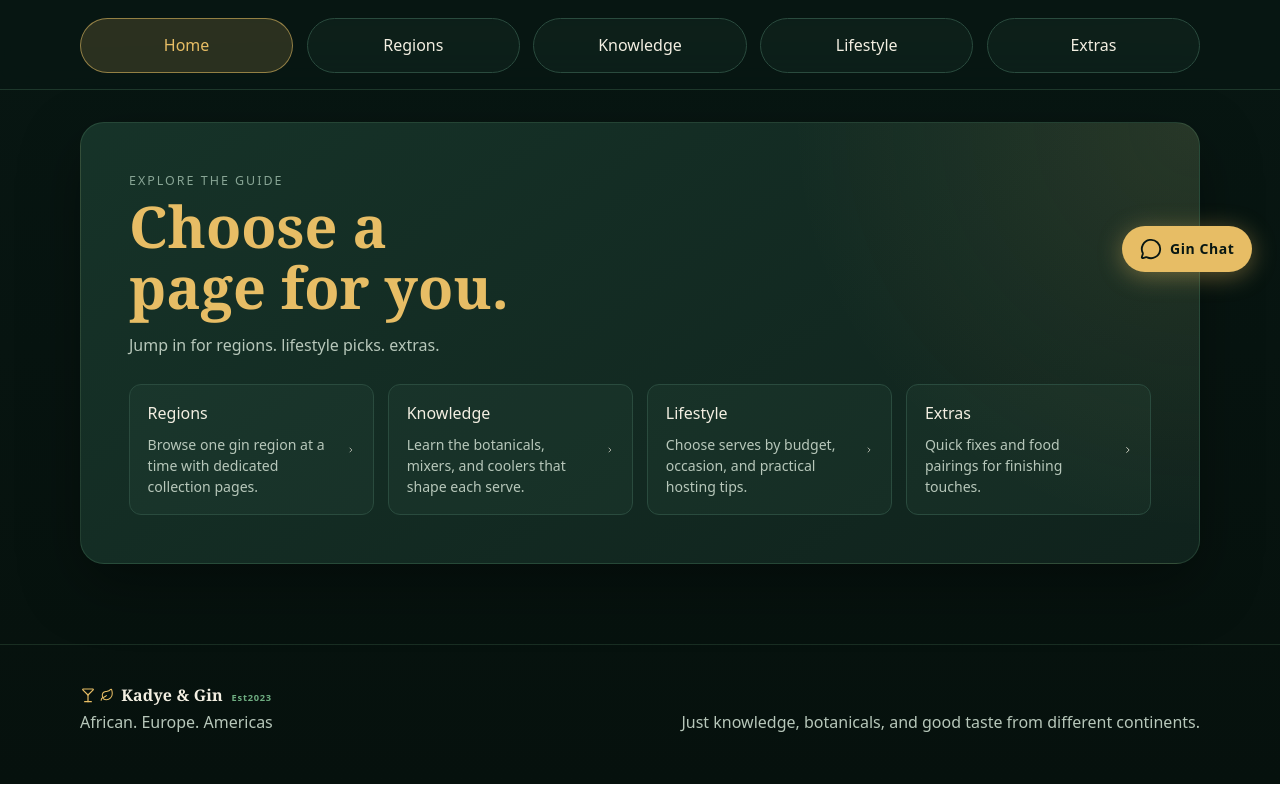
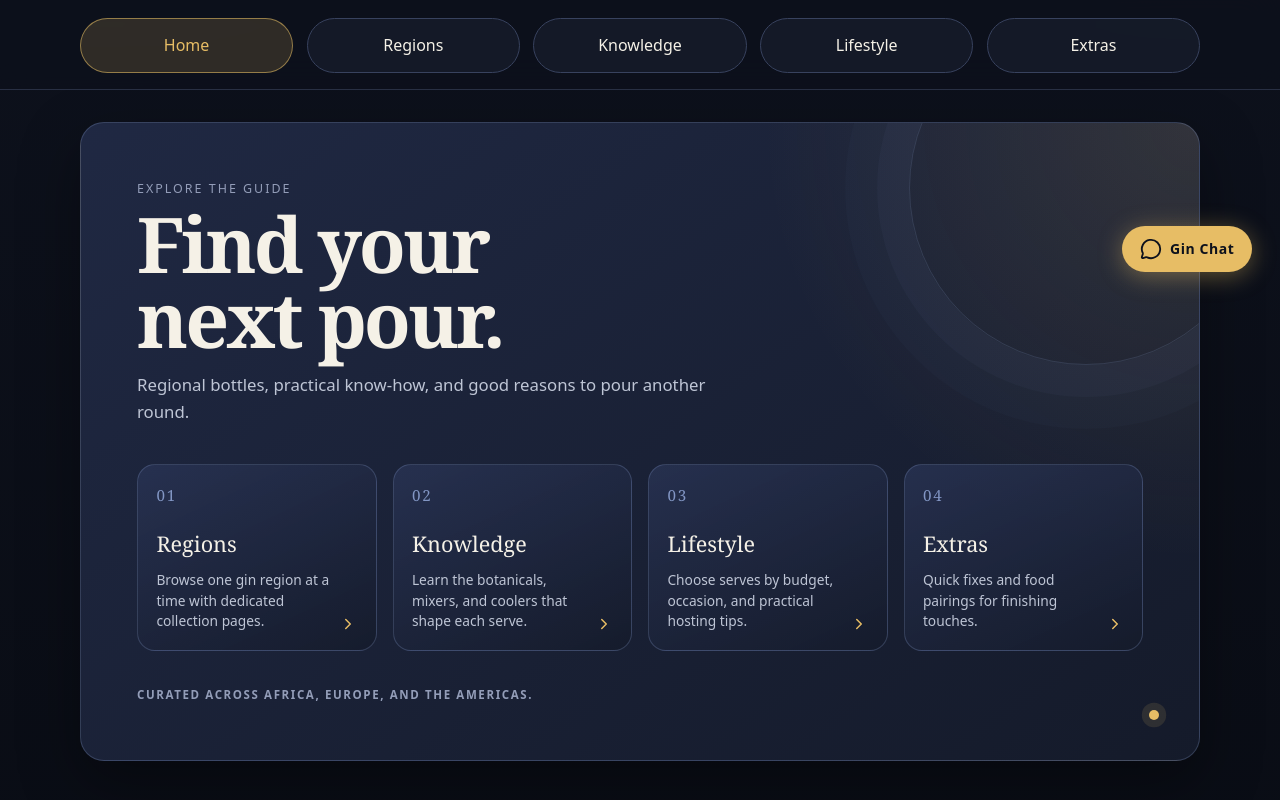
Before and after one commit to NigelKadye/first_site, a Next.js app: page / in a window 1280 px wide. Shown: the part 500-1300 px from the top of the page. Built offline with nearby package versions, Linux system fonts and the light colour scheme.

Commit message:
Refresh hero content and shift palette to juniper blue

```diff
--- a/src/components/Home.tsx
+++ b/src/components/Home.tsx
@@ -5,22 +5,26 @@ export default function Home({ items }) {
   return (
     <section className="hero-home">
       <div className="site-width hero-panel">
-        <p className="section-eyebrow">Explore the guide</p>
-        <h2 className="hero-title">Choose a page for you.</h2>
-        <p className="hero-copy">
-          Jump in for regions. lifestyle picks. extras.
-        </p>
-        <div className="hero-actions">
-          {items.map((item) => (
+        <div className="hero-intro">
+          <p className="section-eyebrow">Explore the guide</p>
+          <h2 className="hero-title">Find your next pour.</h2>
+          <p className="hero-copy">
+            Regional bottles, practical know-how, and good reasons to pour another round.
+          </p>
+        </div>
+        <div className="hero-actions" aria-label="Guide sections">
+          {items.map((item, index) => (
             <Link key={item.href} href={item.href} className="explore-button">
+              <span className="explore-number" aria-hidden="true">0{index + 1}</span>
               <span className="explore-copy">
-                <span>{item.label}</span>
+                <span className="explore-title">{item.label}</span>
                 <span className="explore-meta">{item.description}</span>
               </span>
               <ChevronRight size={18} aria-hidden="true" />
             </Link>
           ))}
         </div>
+        <p className="hero-footnote">Curated across Africa, Europe, and the Americas.</p>
       </div>
     </section>
   )
--- a/src/styles.css
+++ b/src/styles.css
@@ -1,16 +1,17 @@
 :root {
-  --color-bg: #081713;
-  --color-surface: #10231d;
-  --color-surface-2: #17352a;
-  --color-border: #2a4b3e;
-  --color-text: #f3efe2;
-  --color-text-muted: #b7c7ba;
-  --color-text-subtle: #88a595;
+  --color-bg: #0d111c;
+  --color-surface: #151b2b;
+  --color-surface-2: #202944;
+  --color-border: #38425e;
+  --color-text: #f5f1e7;
+  --color-text-muted: #bec5d5;
+  --color-text-subtle: #939db8;
   --color-accent: #e7bd65;
   --color-accent-dim: #aa7c2d;
   --color-accent-glow: rgba(231, 189, 101, 0.16);
-  --color-green: #6fae82;
-  --color-ink: #081713;
+  --color-juniper: #8296c4;
+  --color-juniper-glow: rgba(130, 150, 196, 0.16);
+  --color-ink: #0d111c;
   --font-serif: Georgia, 'Times New Roman', serif;
   --font-sans: system-ui, -apple-system, 'Segoe UI', Helvetica, Arial, sans-serif;
   --shadow-soft: 0 22px 60px rgba(0, 0, 0, 0.34);
@@ -57,9 +58,9 @@ body {
   margin: 0;
   min-width: 320px;
   background:
-    radial-gradient(circle at 8% 0%, rgba(111, 174, 130, 0.2), transparent 30%),
-    radial-gradient(circle at 94% 8%, rgba(231, 189, 101, 0.13), transparent 24%),
-    linear-gradient(180deg, #10271f 0%, var(--color-bg) 32%, #06110d 100%);
+    radial-gradient(circle at 8% 0%, rgba(130, 150, 196, 0.2), transparent 30%),
+    radial-gradient(circle at 94% 8%, rgba(231, 189, 101, 0.14), transparent 24%),
+    linear-gradient(180deg, #1a2238 0%, var(--color-bg) 32%, #090c14 100%);
   color: var(--color-text);
   font-family: var(--font-sans);
   line-height: 1.6;
@@ -101,9 +102,9 @@ img {
   width: fit-content;
   margin: 0;
   padding: 0.75rem 1rem;
-  border: 1px solid rgba(111, 174, 130, 0.35);
+  border: 1px solid rgba(130, 150, 196, 0.4);
   border-radius: var(--radius-md);
-  background: linear-gradient(135deg, rgba(111, 174, 130, 0.14), rgba(231, 189, 101, 0.08));
+  background: linear-gradient(135deg, rgba(130, 150, 196, 0.16), rgba(231, 189, 101, 0.08));
   box-shadow: 0 12px 32px rgba(0, 0, 0, 0.18);
 }
 
@@ -136,7 +137,7 @@ img {
 }
 
 .brand-logo-est {
-  color: var(--color-green);
+  color: var(--color-juniper);
   font-size: 0.68rem;
   font-weight: 800;
   letter-spacing: 0.08em;
@@ -203,9 +204,9 @@ img {
   position: sticky;
   top: 0;
   z-index: 20;
-  border-top: 1px solid rgba(111, 174, 130, 0.12);
-  border-bottom: 1px solid rgba(111, 174, 130, 0.22);
-  background: rgba(8, 23, 19, 0.86);
+  border-top: 1px solid rgba(130, 150, 196, 0.14);
+  border-bottom: 1px solid rgba(130, 150, 196, 0.24);
+  background: rgba(13, 17, 28, 0.88);
   backdrop-filter: blur(18px);
 }
 
@@ -229,7 +230,7 @@ img {
 .gesture-link {
   border: 1px solid var(--color-border);
   border-radius: 999px;
-  background: rgba(111, 174, 130, 0.06);
+  background: rgba(130, 150, 196, 0.07);
   color: var(--color-text);
   transition: transform 160ms ease, border-color 160ms ease, background 160ms ease, color 160ms ease;
   cursor: pointer;
@@ -311,7 +312,7 @@ img {
   display: none;
   border: 1px solid rgba(255, 255, 255, 0.05);
   border-radius: var(--radius-md);
-  background: rgba(16, 35, 29, 0.92);
+  background: rgba(21, 27, 43, 0.94);
   overflow: hidden;
 }
 
@@ -350,58 +351,136 @@ img {
 .section-shell,
 .guide-card,
 .rule-banner {
-  border: 1px solid rgba(111, 174, 130, 0.2);
+  border: 1px solid rgba(130, 150, 196, 0.28);
   border-radius: var(--radius-lg);
   background:
-    radial-gradient(circle at 100% 0%, rgba(231, 189, 101, 0.1), transparent 34%),
-    linear-gradient(145deg, rgba(23, 53, 42, 0.96), rgba(16, 35, 29, 0.98));
+    radial-gradient(circle at 100% 0%, rgba(231, 189, 101, 0.12), transparent 34%),
+    linear-gradient(145deg, rgba(32, 41, 68, 0.98), rgba(21, 27, 43, 0.98));
   box-shadow: var(--shadow-soft);
 }
 
 .hero-panel {
-  padding: clamp(1.5rem, 4vw, 3rem);
+  position: relative;
+  isolation: isolate;
+  overflow: hidden;
+  padding: clamp(1.5rem, 5vw, 3.5rem);
+}
+
+.hero-panel::before {
+  position: absolute;
+  top: -7rem;
+  right: -4rem;
+  width: 22rem;
+  height: 22rem;
+  border: 1px solid rgba(130, 150, 196, 0.2);
+  border-radius: 50%;
+  content: '';
+  box-shadow: 0 0 0 2rem rgba(130, 150, 196, 0.04), 0 0 0 4rem rgba(130, 150, 196, 0.025);
+}
+
+.hero-panel::after {
+  position: absolute;
+  right: 2.5rem;
+  bottom: 2.5rem;
+  width: 0.65rem;
+  height: 0.65rem;
+  border-radius: 50%;
+  background: var(--color-accent);
+  content: '';
+  box-shadow: 0 0 0 0.45rem rgba(231, 189, 101, 0.12);
+}
+
+.hero-panel > * {
+  position: relative;
+  z-index: 1;
+}
+
+.hero-intro {
+  max-width: 38rem;
 }
 
 .hero-title {
-  max-width: 16ch;
-  margin: 0.35rem 0 0;
-  font-size: clamp(2rem, 5vw, 3.6rem);
-  line-height: 1.05;
-  color: var(--color-accent);
+  max-width: 12ch;
+  margin: 0.45rem 0 0;
+  font-size: clamp(2.4rem, 6vw, 4.8rem);
+  line-height: 0.98;
+  letter-spacing: -0.04em;
+  color: var(--color-text);
   text-wrap: balance;
 }
 
 .hero-copy {
-  max-width: 48rem;
+  max-width: 38rem;
   margin-top: 1rem;
+  font-size: 1.05rem;
 }
 
 .hero-actions {
   display: grid;
-  grid-template-columns: repeat(auto-fit, minmax(220px, 1fr));
-  gap: 0.9rem;
-  margin-top: 1.6rem;
+  grid-template-columns: repeat(auto-fit, minmax(210px, 1fr));
+  gap: 1rem;
+  margin-top: 2.35rem;
 }
 
 .explore-button {
+  position: relative;
   display: flex;
-  align-items: center;
+  min-height: 9.5rem;
+  flex-direction: column;
+  align-items: flex-start;
   justify-content: space-between;
-  gap: 0.9rem;
-  padding: 1rem 1.1rem;
-  border-radius: var(--radius-sm);
+  gap: 1.2rem;
+  padding: 1.15rem;
+  border-color: rgba(130, 150, 196, 0.28);
+  border-radius: var(--radius-md);
+  background: linear-gradient(155deg, rgba(43, 54, 88, 0.72), rgba(21, 27, 43, 0.86));
   text-align: left;
+}
+
+.explore-button > svg {
+  position: absolute;
+  right: 1.15rem;
+  bottom: 1.1rem;
+  color: var(--color-accent);
+  transition: transform 160ms ease;
+}
+
+.explore-button:hover > svg {
+  transform: translateX(3px);
 }
 
 .explore-copy {
   display: grid;
-  gap: 0.45rem;
+  gap: 0.55rem;
+  padding-right: 1.3rem;
+}
+
+.explore-title {
+  font-family: var(--font-serif);
+  font-size: 1.35rem;
+  color: var(--color-text);
+}
+
+.explore-number {
+  color: var(--color-juniper);
+  font-family: var(--font-serif);
+  font-size: 0.95rem;
+  letter-spacing: 0.12em;
 }
 
 .explore-meta {
   color: var(--color-text-muted);
-  font-size: 0.88rem;
+  font-size: 0.86rem;
   line-height: 1.5;
+}
+
+.hero-footnote {
+  margin: 2.15rem 0 0;
+  color: var(--color-text-subtle);
+  font-size: 0.72rem;
+  font-weight: 700;
+  letter-spacing: 0.14em;
+  text-transform: uppercase;
 }
 
 .section-shell {
@@ -464,9 +543,9 @@ img {
 .info-card,
 .guide-item {
   overflow: hidden;
-  border: 1px solid rgba(111, 174, 130, 0.18);
+  border: 1px solid rgba(130, 150, 196, 0.2);
   border-radius: var(--radius-md);
-  background: rgba(16, 35, 29, 0.72);
+  background: rgba(21, 27, 43, 0.76);
   transition: transform 180ms ease, border-color 180ms ease, box-shadow 180ms ease;
 }
 
@@ -540,8 +619,8 @@ img {
 .badge--welsh,
 .badge--agave,
 .badge--complex {
-  background: rgba(111, 174, 130, 0.16);
-  color: #9fd6b8;
+  background: rgba(130, 150, 196, 0.16);
+  color: #c4d0ef;
 }
 
 .gin-card-distiller {
@@ -648,14 +727,14 @@ img {
 }
 
 .accent-row {
-  background: rgba(111, 174, 130, 0.1);
-  border-color: rgba(111, 174, 130, 0.34);
+  background: rgba(130, 150, 196, 0.1);
+  border-color: rgba(130, 150, 196, 0.34);
 }
 
 .site-footer {
   margin-top: 1rem;
   padding: 1.5rem 0 3rem;
-  border-top: 1px solid rgba(111, 174, 130, 0.18);
+  border-top: 1px solid rgba(130, 150, 196, 0.2);
 }
 
 .section-gestures {
@@ -663,9 +742,9 @@ img {
 }
 
 .section-gestures-shell {
-  border: 1px solid rgba(111, 174, 130, 0.2);
+  border: 1px solid rgba(130, 150, 196, 0.25);
   border-radius: var(--radius-lg);
-  background: linear-gradient(145deg, rgba(23, 53, 42, 0.96), rgba(16, 35, 29, 0.98));
+  background: linear-gradient(145deg, rgba(32, 41, 68, 0.98), rgba(21, 27, 43, 0.98));
   box-shadow: var(--shadow-soft);
   padding: clamp(1.25rem, 3vw, 2rem);
 }
```
